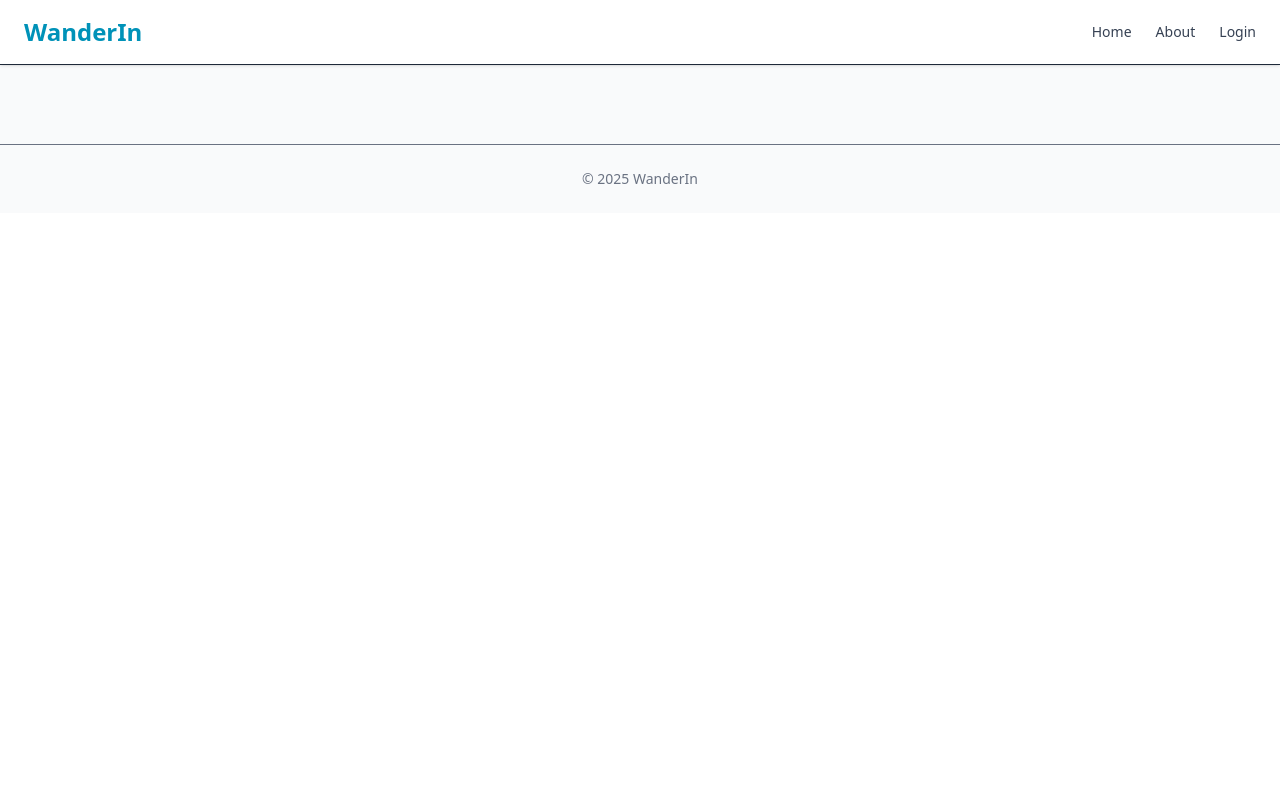
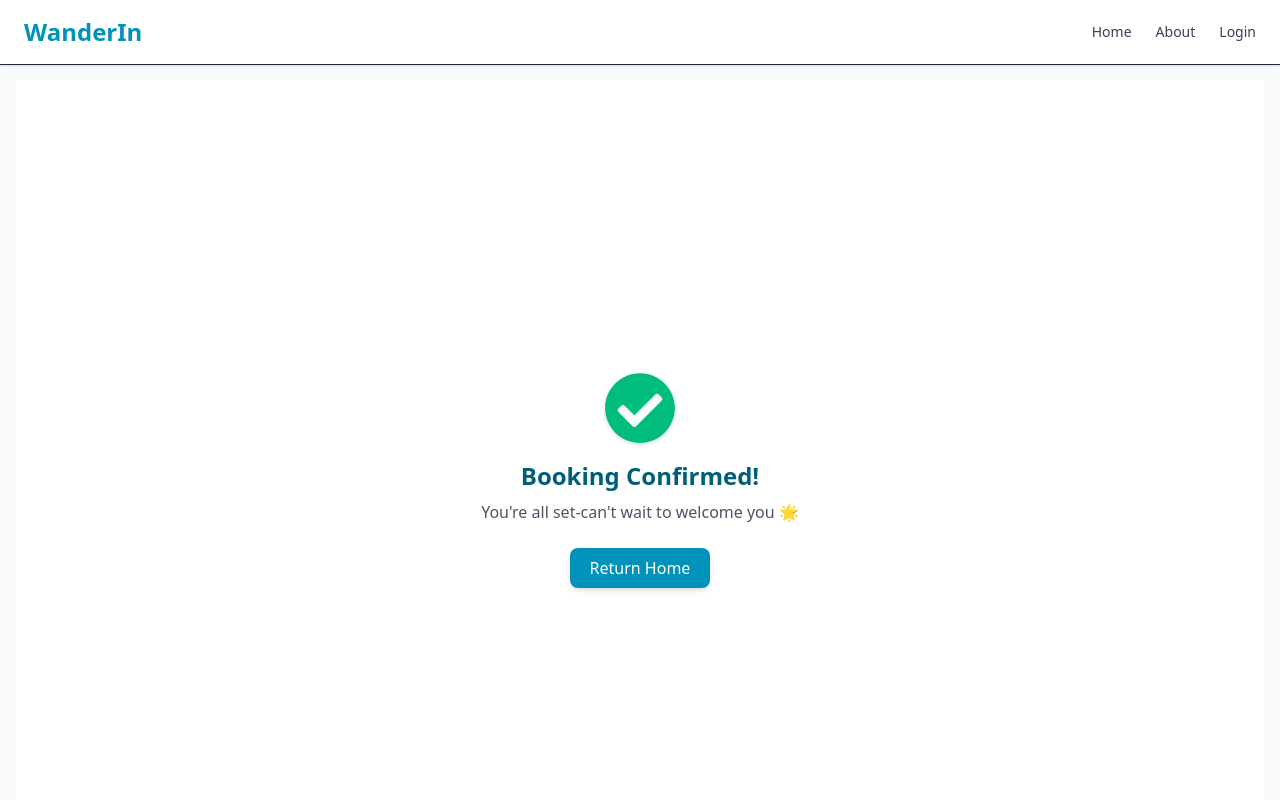
Before and after one commit to SrikarDhavala/ReactJS-Internship, a React (Vite) app in the folder airbnb-clone/: page /success in a window 1280 px wide. Shown: the top 800 px of the page. Built offline with nearby package versions, Linux system fonts and the light colour scheme.

Commit message:
Added Live Filter Search and BookingSuccess page

```diff
--- a/airbnb-clone/src/App.jsx
+++ b/airbnb-clone/src/App.jsx
@@ -6,9 +6,9 @@ import Footer from "./components/Footer"
 function App() {
   return(
     <Router>
-      <div className="font-sans bg-gray-50 text-gray-800">
+      <div className="font-sans bg-gray-50 text-gray-800 min-h-screen flex flex-col">
         <Navbar />
-        <main className="pt-20 px-4">
+        <main className="flex-1 pt-20 px-4">
           <AppRoutes />
         </main>
         <Footer />
--- a/airbnb-clone/src/pages/BookingSuccess.jsx
+++ b/airbnb-clone/src/pages/BookingSuccess.jsx
@@ -1,6 +1,32 @@
+import { motion } from 'framer-motion';
+import { FaCheckCircle } from 'react-icons/fa';
+import { useNavigate } from 'react-router-dom';
 
 function BookingSuccess() {
+    const navigate = useNavigate();
 
+    return (
+        <div className="min-h-screen flex flex-col items-center justify-center text-center px-6 bg-white">
+            <motion.div
+                initial={{ scale: 0.8, opacity: 0 }}
+                animate={{ scale: 1, opacity: 1 }}
+                transition={{ type: "spring", stiffness: 260, damping: 20 }}
+                className="flex flex-col items-center"
+            >
+                <FaCheckCircle className="text-emerald-500 text-7xl mb-4 drop-shadow-sm" />
+                <h1 className="text-2xl font-semibold text-cyan-800 mb-2">Booking Confirmed!</h1>
+                <p className="text-gray-600 mb-6">You're all set-can't wait to welcome you 🌟</p>
+                <motion.button
+                    whileHover={{ scale: 1.05 }}
+                    whileTap={{ scale: 0.95 }}
+                    onClick={() => navigate('/')}
+                    className="bg-cyan-600 text-white px-5 py-2 rounded-lg shadow-md hover:bg-cyan-700 transition cursor-pointer"
+                >
+                    Return Home
+                </motion.button>
+            </motion.div>
+        </div>
+    );
 }
 
 export default BookingSuccess
--- a/airbnb-clone/src/pages/Home.jsx
+++ b/airbnb-clone/src/pages/Home.jsx
@@ -1,8 +1,19 @@
 import listings from "../data/listings"
 import ListingCard from "../components/ListingCard";
-import { motion } from "framer-motion"
+import { motion, AnimatePresence } from "framer-motion"
+import { useState } from "react";
 
 function Home() {
+
+    const [query, setQuery] = useState("");
+
+    const filteredListings = listings.filter((listing) => {
+        const q = query.toLowerCase();
+        return (
+            listing.title.toLowerCase().includes(q) ||
+            listing.location.toLowerCase().includes(q)
+        );
+    });
 
     return (
         <div className="max-w-7xl mx-auto">
@@ -24,21 +35,48 @@ function Home() {
                     <input
                         type="text"
                         placeholder="Search city, stay, or location..."
+                        value={query}
+                        onChange={(e) => setQuery(e.target.value)}
                         className="w-full px-4 py-2 rounded-lg border border-gray-300 focus:ring-cyan-600 focus:outline-none"
                     />
                 </div>
             </motion.section>
 
-            {/* Listing Grid */}
+            {/* Filtered Listing Grid */}
             <motion.section
                 initial={{ opacity: 0 }}
                 animate={{ opacity: 1 }}
                 transition={{ delay: 0.2 }}
                 className="mt-10 px-4 md:px-0 grid gap-6 grid-cols-1 sm:grid-cols-2 md:grid-cols-3 lg:grid-cols-4"
             >
-                {listings.map((listing) => (
-                    <ListingCard key={listing.id} listing={listing} />
-                ))}
+                <AnimatePresence>
+                    {filteredListings.length > 0 ? (
+                        filteredListings.map((listing) => (
+                            <motion.div
+                                key={listing.id}
+                                layout
+                                initial={{ opacity: 0, scale: 0.95 }}
+                                animate={{ opacity: 1, scale: 1 }}
+                                exit={{ opacity: 0, scale: 0.95 }}
+                                transition={{ duration: 0.3 }}
+                                className="bg-white shadow-sm rounded-lg overflow-hidden hover:shadow-lg hover:-translate-y-1 transform transition duration-200 border border-gray-100"
+                            >
+                                <ListingCard listing={listing} />
+                            </motion.div>
+                        ))
+                    ) : (
+                        <motion.div
+                            key="no-results"
+                            initial={{ opacity: 0 }}
+                            animate={{ opacity: 1 }}
+                            exit={{ opacity: 0 }}
+                            className="col-span-full text-center text-gray-500 py-10"
+                        >
+                            No stays match your search 😔<br />
+                            Try a different city or reset your filters!
+                        </motion.div>
+                    )}
+                </AnimatePresence>
             </motion.section>
         </div>
     );
```
